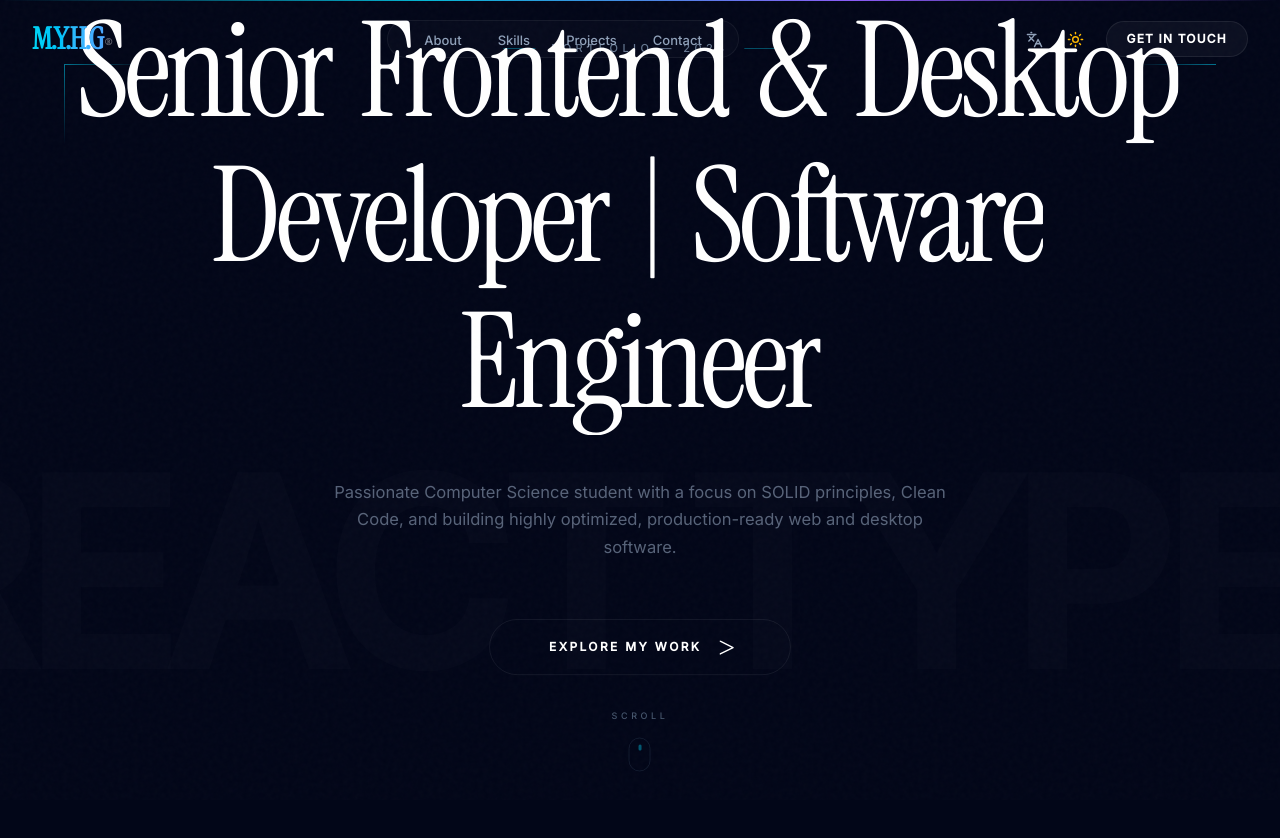
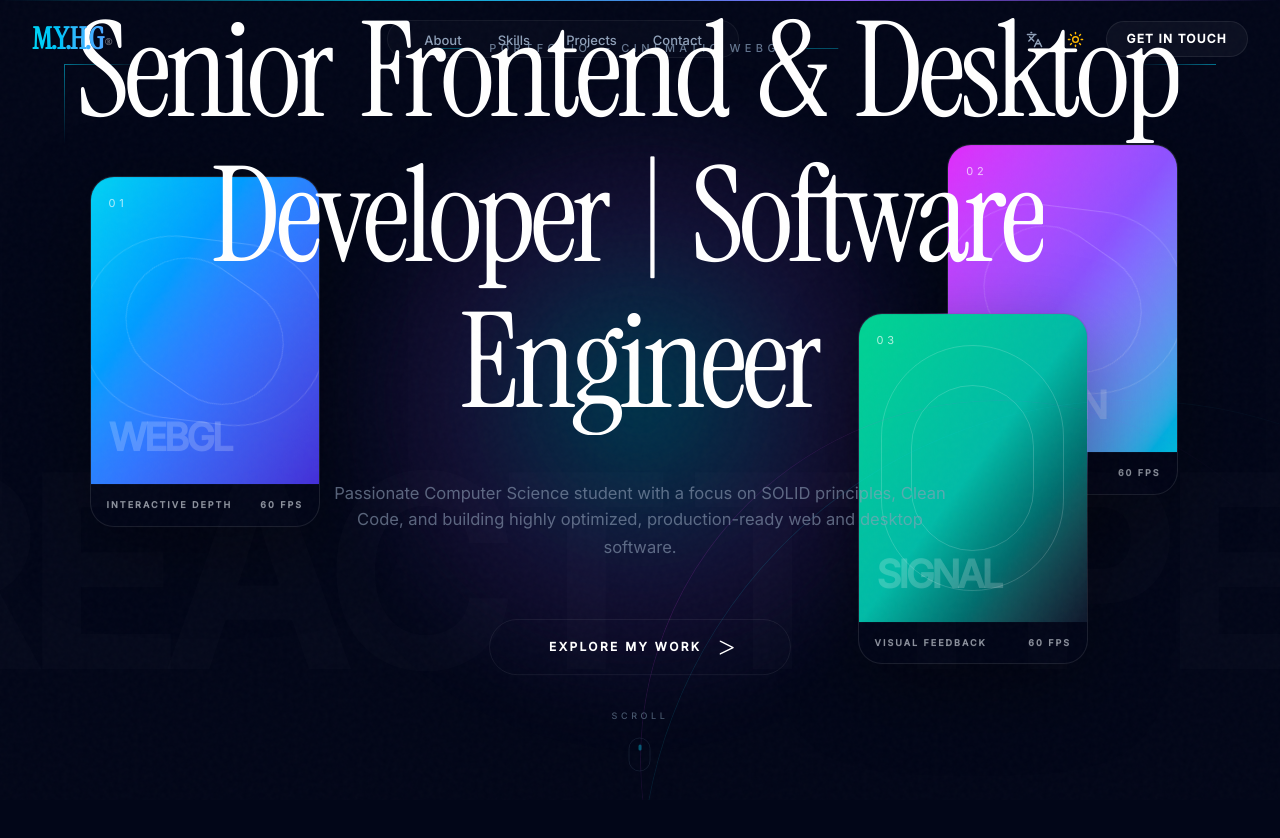
Before and after one commit to hhhheeeeccc/my, a React (Vite) app: page / in a window 1280 px wide. Shown: the top 838 px of the page. Built offline with nearby package versions, Linux system fonts and the light colour scheme.

Commit message:
Enhance cinematic hero interactions

```diff
--- a/src/components/sections/Hero.jsx
+++ b/src/components/sections/Hero.jsx
@@ -11,7 +11,6 @@ const Hero = () => {
   const subtitleRef = useRef(null);
   const ctaRef = useRef(null);
   const marqueeRef = useRef(null);
-
   // Mouse parallax with multiple depth layers
   const mouseX = useMotionValue(0);
   const mouseY = useMotionValue(0);
@@ -19,6 +18,15 @@ const Hero = () => {
   const springY = useSpring(mouseY, { stiffness: 50, damping: 20, mass: 0.5 });
   const deepSpringX = useSpring(mouseX, { stiffness: 30, damping: 15, mass: 1 });
   const deepSpringY = useSpring(mouseY, { stiffness: 30, damping: 15, mass: 1 });
+
+  const cursorX = useTransform(springX, [-30, 30], ['42%', '58%']);
+  const cursorY = useTransform(springY, [-20, 20], ['44%', '56%']);
+
+  const sensoryFrames = useMemo(() => [
+    { id: '01', label: isAr ? 'عمق تفاعلي' : 'INTERACTIVE DEPTH', title: 'WEBGL', tone: 'from-cyan-400 via-blue-500 to-indigo-700' },
+    { id: '02', label: isAr ? 'حركة سينمائية' : 'CINEMATIC MOTION', title: 'MOTION', tone: 'from-fuchsia-500 via-violet-500 to-cyan-500' },
+    { id: '03', label: isAr ? 'تغذية بصرية' : 'VISUAL FEEDBACK', title: 'SIGNAL', tone: 'from-emerald-400 via-teal-500 to-slate-900' },
+  ], [isAr]);
 
   const handleMouseMove = useCallback((e) => {
     const { innerWidth, innerHeight } = window;
@@ -91,9 +99,56 @@ const Hero = () => {
         >
           <div className="w-8 h-px bg-cyan-500/40" />
           <span className="text-[11px] tracking-[0.4em] text-slate-500 font-medium uppercase whitespace-nowrap">
-            Portfolio — 2024
+            PORTFOLIO — CINEMATIC WEBGL
           </span>
           <div className="w-8 h-px bg-cyan-500/40" />
+        </motion.div>
+
+
+        {/* ActiveTheory-inspired sensory stage: original WebGL/cards treatment, not a copy */}
+        <motion.div
+          aria-hidden="true"
+          className="absolute inset-0 z-10 pointer-events-none overflow-hidden"
+          style={{ opacity: contentOpacity }}
+        >
+          <motion.div
+            className="hero-orbital-spotlight"
+            style={{ left: cursorX, top: cursorY }}
+          />
+
+          <div className="absolute inset-0 hero-perspective-stage">
+            {sensoryFrames.map((frame, i) => (
+              <motion.div
+                key={frame.id}
+                className={`hero-sensory-card hero-sensory-card-${i + 1}`}
+                initial={{ opacity: 0, y: 80, rotateX: 28, rotateY: isAr ? -22 : 22 }}
+                animate={{ opacity: 1, y: 0, rotateX: 0, rotateY: 0 }}
+                transition={{ duration: 1.5, delay: 3 + i * 0.16, ease: [0.16, 1, 0.3, 1] }}
+                style={{ x: i === 1 ? deepSpringX : springX, y: i === 1 ? deepSpringY : springY }}
+              >
+                <div className={`hero-sensory-card__media bg-gradient-to-br ${frame.tone}`}>
+                  <span className="hero-sensory-card__id">{frame.id}</span>
+                  <span className="hero-sensory-card__title">{frame.title}</span>
+                  <span className="hero-sensory-card__scan" />
+                </div>
+                <div className="hero-sensory-card__meta">
+                  <span>{frame.label}</span>
+                  <span>60 FPS</span>
+                </div>
+              </motion.div>
+            ))}
+          </div>
+
+          <motion.div
+            className="hero-kinetic-ring hero-kinetic-ring-a"
+            animate={{ rotate: 360 }}
+            transition={{ duration: 28, repeat: Infinity, ease: 'linear' }}
+          />
+          <motion.div
+            className="hero-kinetic-ring hero-kinetic-ring-b"
+            animate={{ rotate: -360 }}
+            transition={{ duration: 36, repeat: Infinity, ease: 'linear' }}
+          />
         </motion.div>
 
         {/* Main hero content with parallax */}
@@ -110,7 +165,7 @@ const Hero = () => {
           >
             <div className="h-px w-12 bg-gradient-to-r from-transparent to-cyan-500/60" />
             <span className="text-xs sm:text-sm font-bold tracking-[0.3em] text-cyan-400/70 uppercase">
-              {isAr ? 'مطور واجهات أمامية' : 'Frontend Developer & Designer'}
+              {isAr ? 'مطور واجهات أمامية' : 'Frontend Developer / 3D Motion Designer'}
             </span>
             <div className="h-px w-12 bg-gradient-to-l from-transparent to-cyan-500/60" />
           </motion.div>
--- a/src/styles/index.css
+++ b/src/styles/index.css
@@ -137,3 +137,127 @@ html.lenis, html.lenis body {
 .lenis.lenis-stopped {
   overflow: hidden;
 }
+/* ActiveTheory-inspired sensory hero layers */
+.hero-orbital-spotlight {
+  position: absolute;
+  width: min(52vw, 720px);
+  aspect-ratio: 1;
+  transform: translate(-50%, -50%);
+  border-radius: 9999px;
+  background:
+    radial-gradient(circle at 50% 50%, rgba(34, 211, 238, 0.24), rgba(139, 92, 246, 0.12) 38%, transparent 68%);
+  filter: blur(32px) saturate(140%);
+  mix-blend-mode: screen;
+}
+
+.hero-perspective-stage {
+  perspective: 1400px;
+  transform-style: preserve-3d;
+}
+
+.hero-sensory-card {
+  position: absolute;
+  width: clamp(150px, 18vw, 270px);
+  transform-style: preserve-3d;
+  border: 1px solid rgba(255, 255, 255, 0.1);
+  border-radius: 24px;
+  background: rgba(2, 6, 23, 0.24);
+  backdrop-filter: blur(18px) saturate(160%);
+  box-shadow: 0 24px 80px rgba(0, 0, 0, 0.35), inset 0 1px rgba(255, 255, 255, 0.1);
+  overflow: hidden;
+}
+
+.hero-sensory-card-1 { left: 7vw; top: 22vh; transform: rotate(-10deg) translateZ(90px); }
+.hero-sensory-card-2 { right: 8vw; top: 18vh; transform: rotate(9deg) translateZ(140px); }
+.hero-sensory-card-3 { right: 15vw; bottom: 17vh; transform: rotate(-7deg) translateZ(70px); }
+
+.hero-sensory-card__media {
+  position: relative;
+  height: clamp(180px, 24vw, 320px);
+  overflow: hidden;
+}
+
+.hero-sensory-card__media::before,
+.hero-sensory-card__media::after {
+  content: '';
+  position: absolute;
+  inset: 10%;
+  border: 1px solid rgba(255, 255, 255, 0.18);
+  border-radius: 9999px;
+  animation: sensory-orbit 9s linear infinite;
+}
+
+.hero-sensory-card__media::after {
+  inset: 23%;
+  animation-duration: 6s;
+  animation-direction: reverse;
+}
+
+.hero-sensory-card__id {
+  position: absolute;
+  top: 18px;
+  left: 18px;
+  font-size: 11px;
+  letter-spacing: 0.34em;
+  color: rgba(255, 255, 255, 0.72);
+}
+
+.hero-sensory-card__title {
+  position: absolute;
+  left: 18px;
+  bottom: 18px;
+  font-size: clamp(1.5rem, 3vw, 3.2rem);
+  font-weight: 900;
+  letter-spacing: -0.08em;
+  color: rgba(255, 255, 255, 0.2);
+}
+
+.hero-sensory-card__scan {
+  position: absolute;
+  inset: 0;
+  background: linear-gradient(180deg, transparent, rgba(255, 255, 255, 0.22), transparent);
+  transform: translateY(-100%);
+  animation: sensory-scan 3.8s ease-in-out infinite;
+}
+
+.hero-sensory-card__meta {
+  display: flex;
+  justify-content: space-between;
+  gap: 1rem;
+  padding: 14px 16px;
+  color: rgba(226, 232, 240, 0.62);
+  font-size: 9px;
+  font-weight: 800;
+  letter-spacing: 0.22em;
+}
+
+.hero-kinetic-ring {
+  position: absolute;
+  left: 50%;
+  top: 50%;
+  border-radius: 9999px;
+  transform: translate(-50%, -50%);
+  border: 1px solid rgba(34, 211, 238, 0.14);
+  mask-image: conic-gradient(from 0deg, black, transparent 32%, black 62%, transparent 84%, black);
+}
+
+.hero-kinetic-ring-a { width: min(78vw, 980px); aspect-ratio: 1; }
+.hero-kinetic-ring-b { width: min(58vw, 720px); aspect-ratio: 1; border-color: rgba(217, 70, 239, 0.16); }
+
+@keyframes sensory-scan {
+  0%, 24% { transform: translateY(-110%); opacity: 0; }
+  42%, 54% { opacity: 0.7; }
+  78%, 100% { transform: translateY(110%); opacity: 0; }
+}
+
+@keyframes sensory-orbit {
+  to { transform: rotate(360deg); }
+}
+
+@media (max-width: 900px) {
+  .hero-sensory-card-1 { left: -7vw; top: 22vh; }
+  .hero-sensory-card-2 { right: -10vw; top: 17vh; }
+  .hero-sensory-card-3 { display: none; }
+  .hero-kinetic-ring-a { width: 120vw; }
+  .hero-kinetic-ring-b { width: 92vw; }
+}
```
